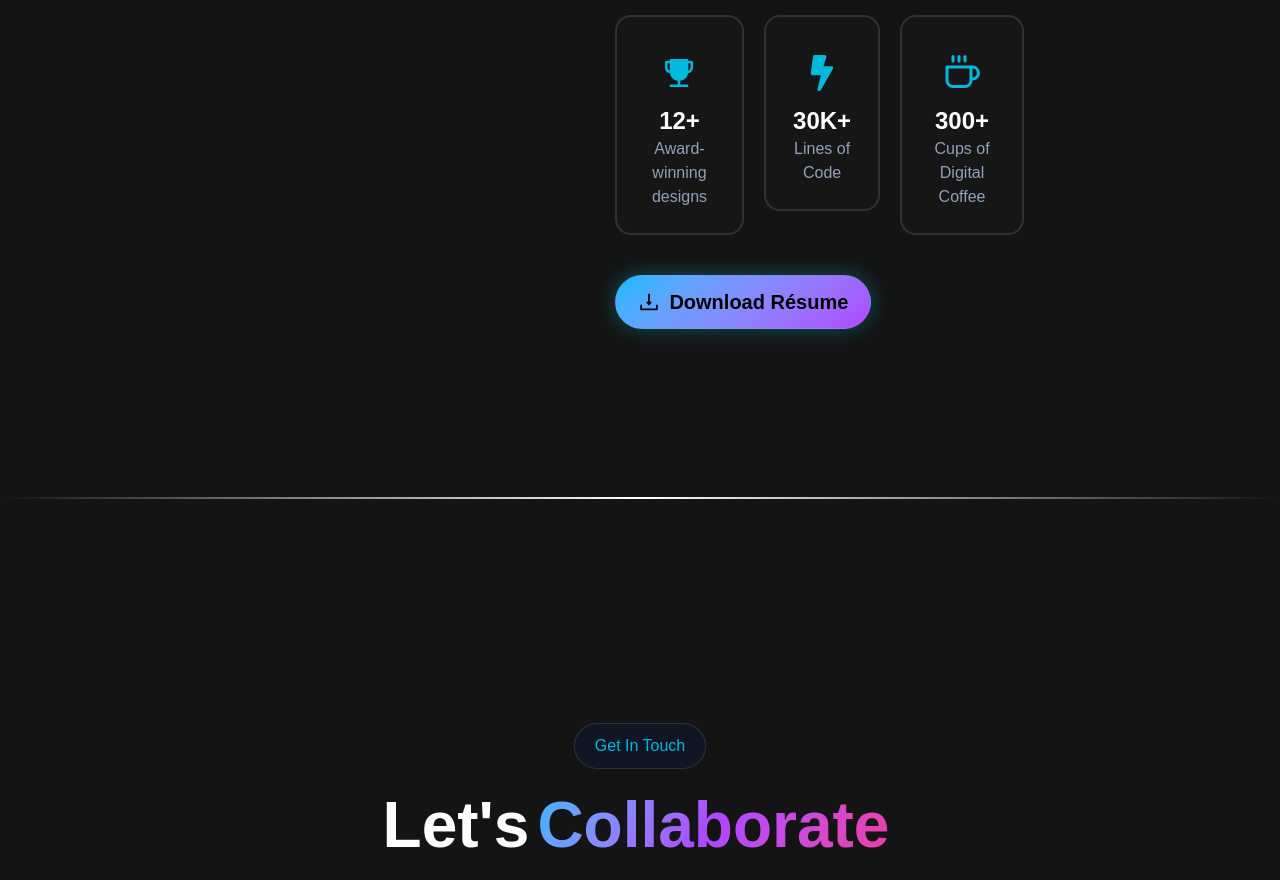
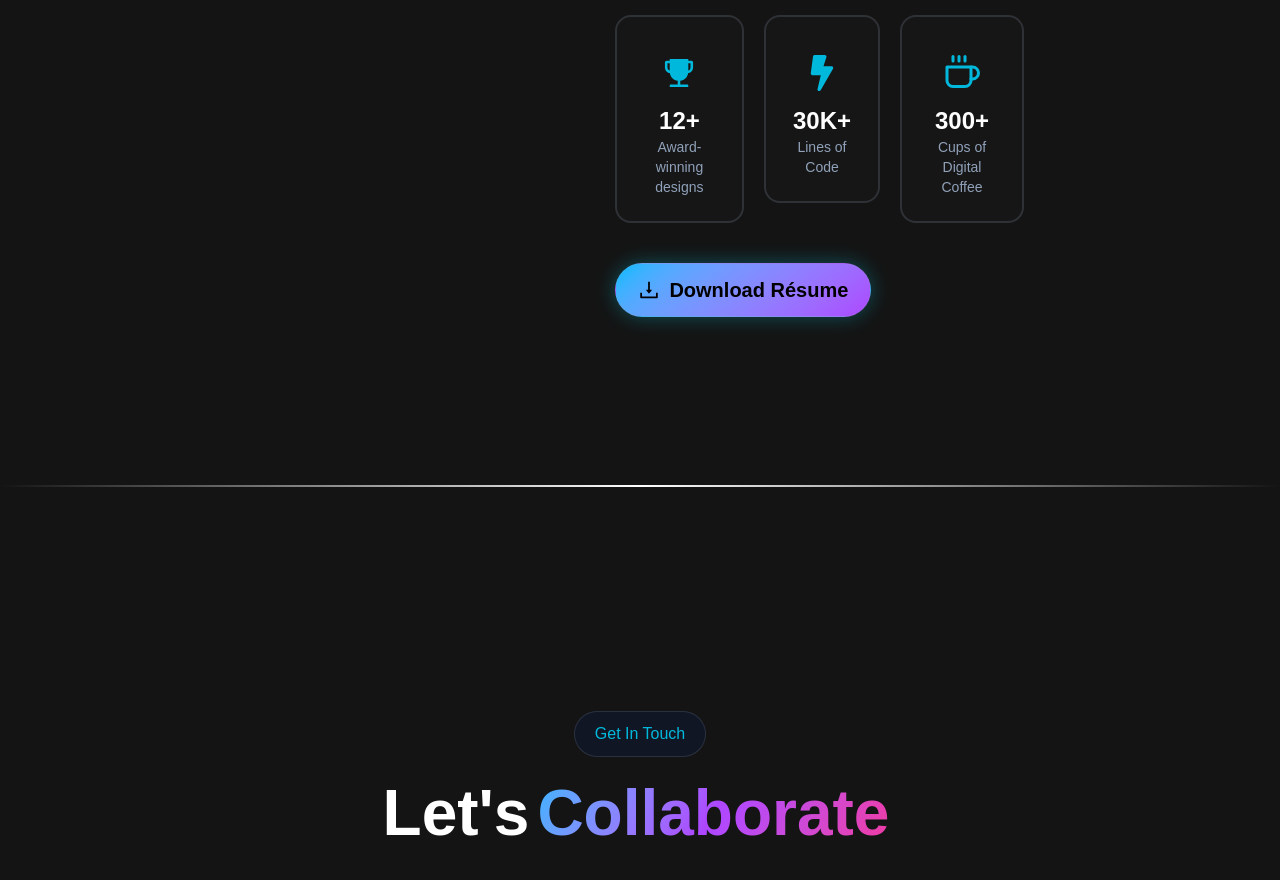
Before and after one commit to egharevbanosa58-debug/my-code-stack, a Next.js app in the folder my-stack/: page / in a window 1280 px wide. Shown: the part 5280-6160 px from the top of the page. Built offline with nearby package versions, Linux system fonts and the light colour scheme.

Commit message:
still on the text reduction

```diff
--- a/my-stack/app/page.js
+++ b/my-stack/app/page.js
@@ -439,14 +439,14 @@ on 2025-11-02</p>
                 </div>
 
                 {/* The Little badge-like things in the about me section */}
-                <div className="flex gap-x-5">
+                <div className="flex gap-x-2.5 md:gap-x-5">
                   <div>
                     <div className="flex flex-col justify-center items-center p-2 md:p-4 lg:p-6 rounded-2xl border-2 border-slate-400/20 bg-white dark:bg-neutral-900/80">
                       <span className='flex md:h-16 md:w-16 h-12 w-12 rounded-xl items-center justify-center text-center text-2xl md:text-4xl'>
                         <AiFillTrophy className="text-cyan-500" />
                       </span>
                       <h2 className='text-xl md:text-2xl font-bold text-black dark:text-white text-center'>12+</h2>
-                      <p className='dark:text-slate-400 text-slate-600 text-center'>Award-winning designs</p>
+                      <p className='dark:text-slate-400 text-slate-600 text-center text-sm'>Award-winning designs</p>
                     </div>
                   </div>
 
@@ -456,7 +456,7 @@ on 2025-11-02</p>
                         <FaBolt className="text-cyan-500" />
                       </span>
                       <h2 className='textt-xl md:text-2xl font-bold text-black dark:text-white text-center'>30K+</h2>
-                      <p className='dark:text-slate-400 text-slate-600 text-center'>Lines of Code</p>
+                      <p className='dark:text-slate-400 text-slate-600 text-center text-sm'>Lines of Code</p>
                     </div>
                   </div>
 
@@ -466,7 +466,7 @@ on 2025-11-02</p>
                         <FiCoffee className="text-cyan-500" />
                       </span>
                       <h2 className='text-xl md:text-2xl font-bold text-black dark:text-white text-center'>300+</h2>
-                      <p className='dark:text-slate-400 text-slate-600 text-center'>Cups of Digital Coffee</p>
+                      <p className='dark:text-slate-400 text-slate-600 text-center text-sm'>Cups of Digital Coffee</p>
                     </div>
                   </div>
                 </div>
```
